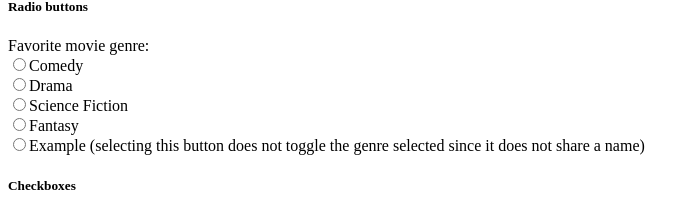
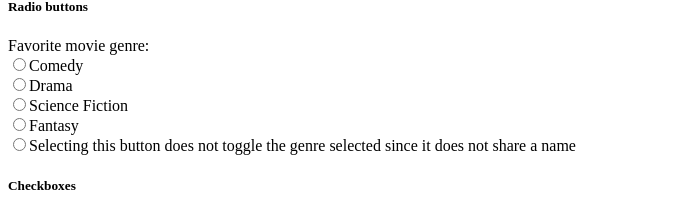
Before and after one commit to celiaburrington/kambas-react-web-app, a React (Vite) app: page /#/Labs/Lab1 in a window 1280 px wide. Shown: the part 2815-3032 px from the top of the page, without its empty margins (0-700 px from the left). Built offline with nearby package versions, Linux system fonts and the light colour scheme.

Commit message:
update note to self

```diff
--- a/src/Labs/Lab1/index.tsx
+++ b/src/Labs/Lab1/index.tsx
@@ -209,7 +209,7 @@ export default function Lab1() {
           <label htmlFor="wd-radio-fantasy">Fantasy</label><br />
           {/** Note: grouping radio buttons with same name allows for exclusivity (i.e. only selecting one at a time) */}
           <input type="radio" name="radio-not-exclusive" id="wd-radio-example"/>
-          <label htmlFor="wd-radio-example">Example (selecting this button does not toggle the genre selected since it does not share a name)</label>
+          <label htmlFor="wd-radio-example">Selecting this button does not toggle the genre selected since it does not share a name</label>
 
           <h5 id="wd-checkboxes">Checkboxes</h5>
           <label>Favorite movie genre:</label><br/>
```
